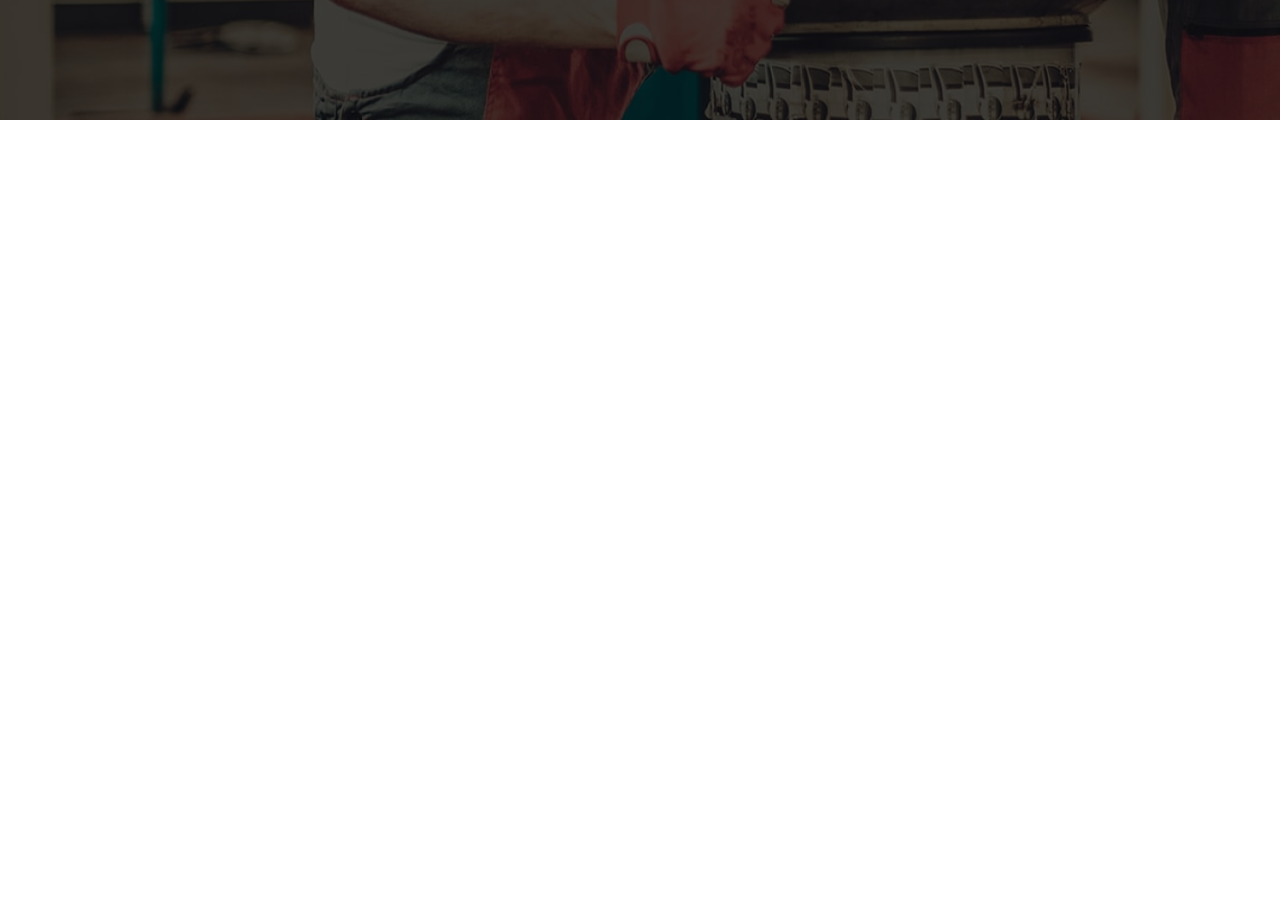
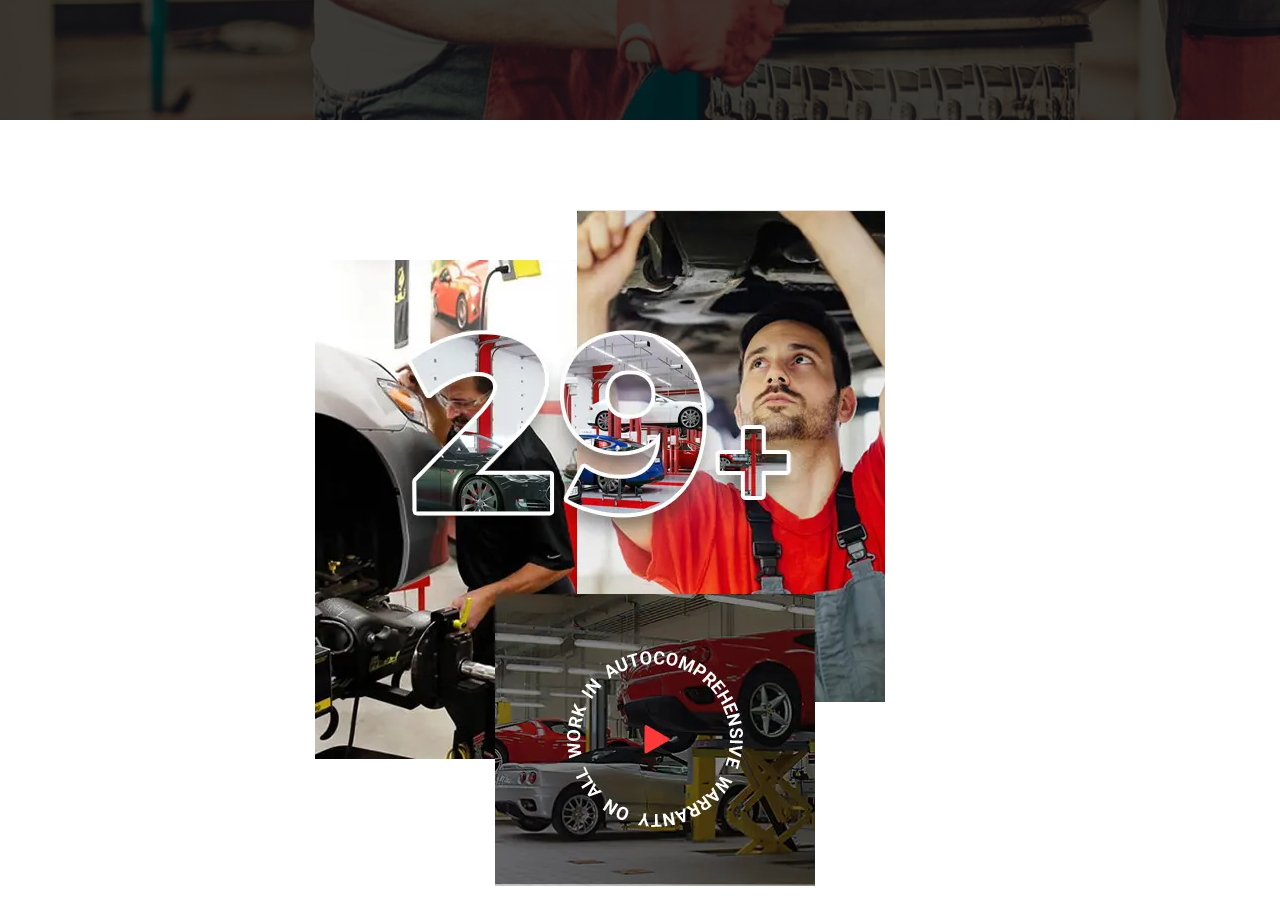
Before and after one commit to TopDEV-fs/CarstyreRepair_Website, a Next.js app: page / in a window 1280 px wide. Shown: the part 802-1726 px from the top of the page. Before the commit the page ends 922 px from the top, so only its background shows below. Built offline with nearby package versions, Linux system fonts and the light colour scheme.

Commit message:
create feature component and add image in features section

```diff
--- /dev/null
+++ b/src/app/Components/Features.jsx
@@ -0,0 +1,15 @@
+import React from 'react'
+import img from "../Assets/feature.webp"
+import Image from 'next/image'
+
+const Features = () => {
+  return (
+    <section className='py-[90px]'>
+        <div className='w-full max-w-[1200px] flex items-center justify-center'>
+            <Image src={img}/>
+        </div>
+    </section>
+  )
+}
+
+export default Features
--- a/src/app/page.js
+++ b/src/app/page.js
@@ -1,6 +1,7 @@
 import Header from "./Components/Header"
 import Navbar from "./Components/Navbar"
 import Banner from "./Components/Banner"
+import Features from "./Components/Features";
 
 export default function Home() {
   return (
@@ -8,6 +9,7 @@ export default function Home() {
       <Header/>
       <Navbar/>
       <Banner/>
+      <Features/>
     </div>
   );
 }
```
Also changed, not shown: src/app/Assets/feature.webp (added).
